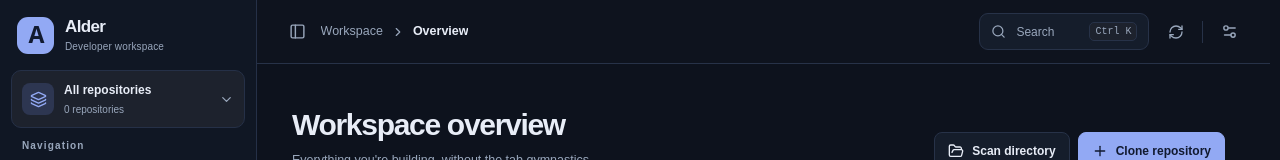
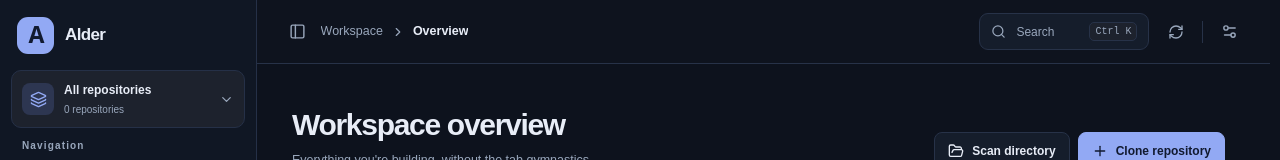
Before and after one commit to HakkoDev/Alder, a React (Vite) app: page / in a window 1280 px wide. Shown: the top 160 px of the page. Built offline with nearby package versions, Linux system fonts and the light colour scheme.

Commit message:
fix(ui): improve dropdown interaction and repository tools layout

```diff
--- a/src/components/app/AppSidebar.tsx
+++ b/src/components/app/AppSidebar.tsx
@@ -65,7 +65,6 @@ export function AppSidebar(props: Props) {
                     </div>
                     <div className="brand-text">
                         <strong>Alder</strong>
-                        <span>Developer workspace</span>
                     </div>
                 </div>
                 <DropdownMenu>
```
